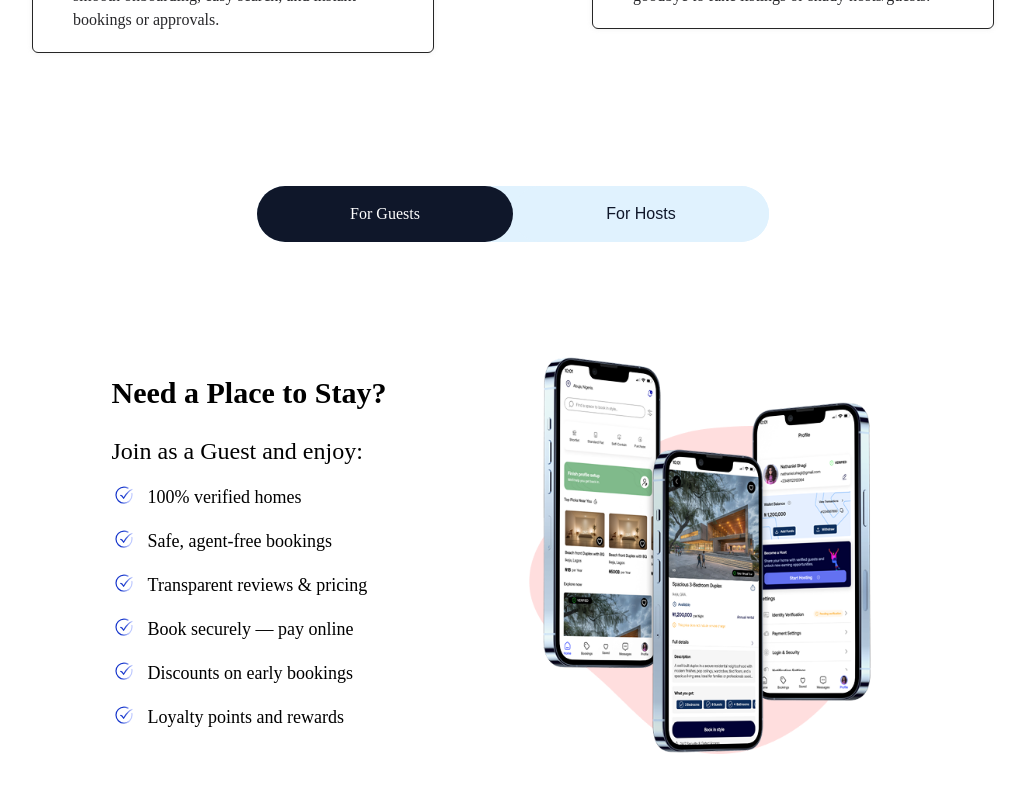
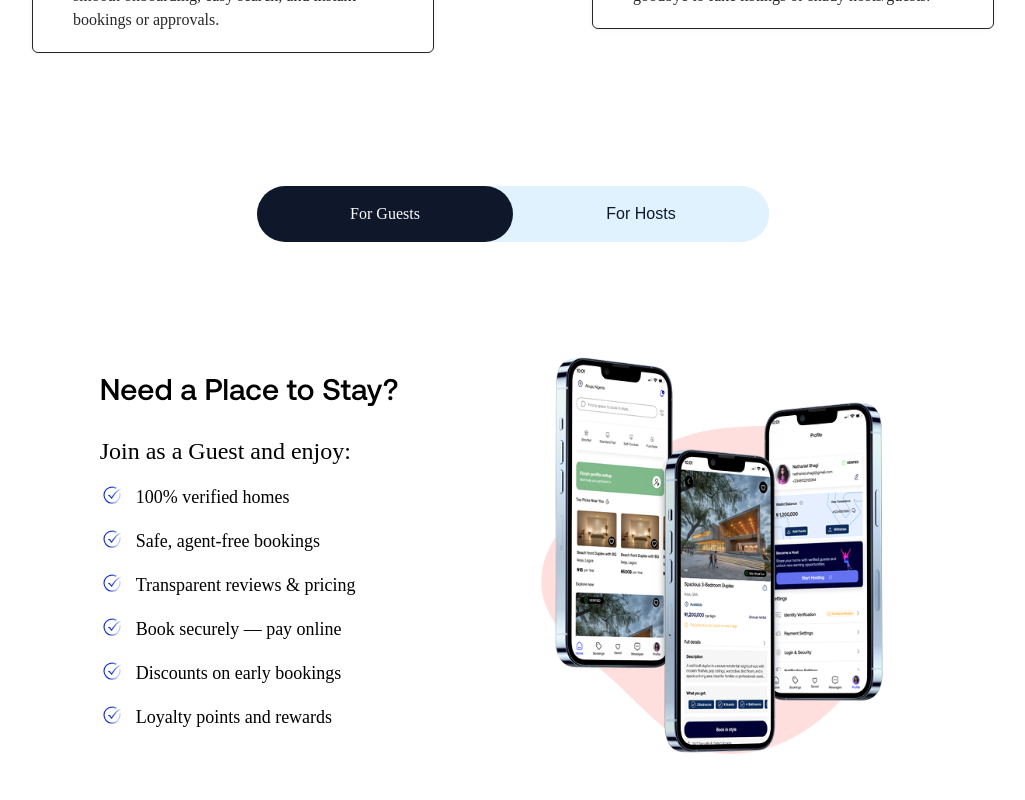
Before and after one commit to samakintayo/Lunest-waitlist, a React (Vite) app in the folder lunest-waitlist/: page / in a window 1280 px wide. Shown: the part 1806-2606 px from the top of the page, without its empty margins (127-1152 px from the left). Built offline with nearby package versions, Linux system fonts and the light colour scheme; a web font is replaced by a local one.

Commit message:
aeonik font

```diff
--- a/lunest-waitlist/src/App.css
+++ b/lunest-waitlist/src/App.css
@@ -11,28 +11,28 @@
     font-display:swap;
 }
 @font-face {
-  font-family: 'Aeonik Pro';
+  font-family: 'aeonik';
   src: url('/fonts/Aeonik Pro-Light.ttf') format('truetype');
   font-weight: 300;
   font-style: normal;
 }
 
 @font-face {
-  font-family: 'Aeonik Pro';
+  font-family: 'aeonik';
   src: url('/fonts/Aeonik Pro-Bold.ttf') format('truetype');
   font-weight: 800;
-  font-style: normal;
+  font-style: bold;
 }
 
 @font-face {
-  font-family: 'Aeonik Pro';
+  font-family: 'aeonik';
   src: url('/fonts/Aeonik_Pro Regular.ttf') format('truetype');
   font-weight: 400;
   font-style: normal;
 }
 
 @font-face {
-  font-family: 'Aeonik Pro';
+  font-family: 'aeonik';
   src: url('/fonts/Aeonik_Pro_Medium.ttf') format('truetype');
   font-weight: 700;
   font-style: medium;
```
